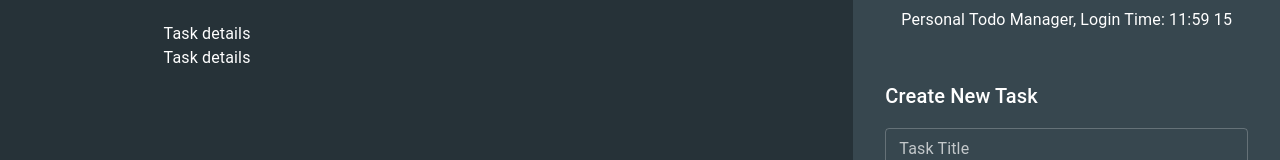
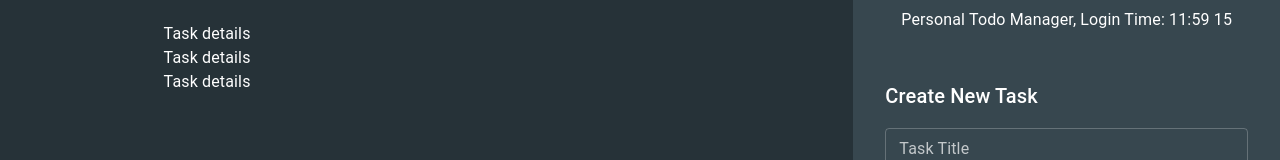
Before and after one commit to chandanch/personal-todos-webapp, a React (Create React App) app: page / in a window 1280 px wide. Shown: the part 222-382 px from the top of the page. Built offline with nearby package versions, Linux system fonts and the light colour scheme.

Commit message:
add task details layout :bulb:

```diff
--- a/src/components/taskContainer/taskContainer.tsx
+++ b/src/components/taskContainer/taskContainer.tsx
@@ -29,6 +29,7 @@ const TaskContainer: FC = (): ReactElement => {
                 <Grid item display="flex" flexDirection="column" xs={10} md={8}>
                     <Box>Task details</Box>
                     <Box>Task details</Box>
+                    <Box>Task details</Box>
                 </Grid>
             </Grid>
         </>
```
